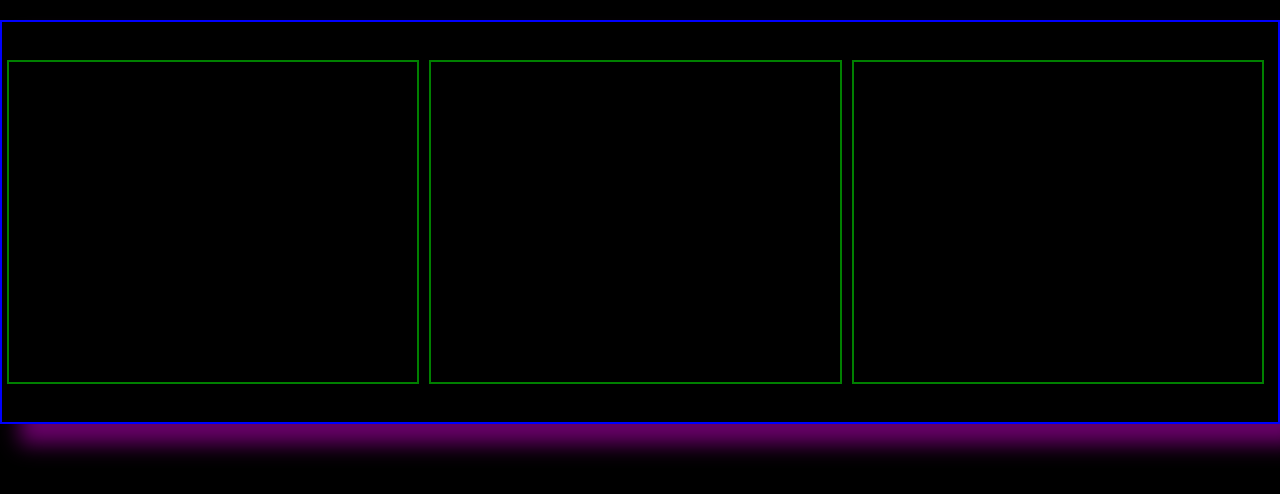
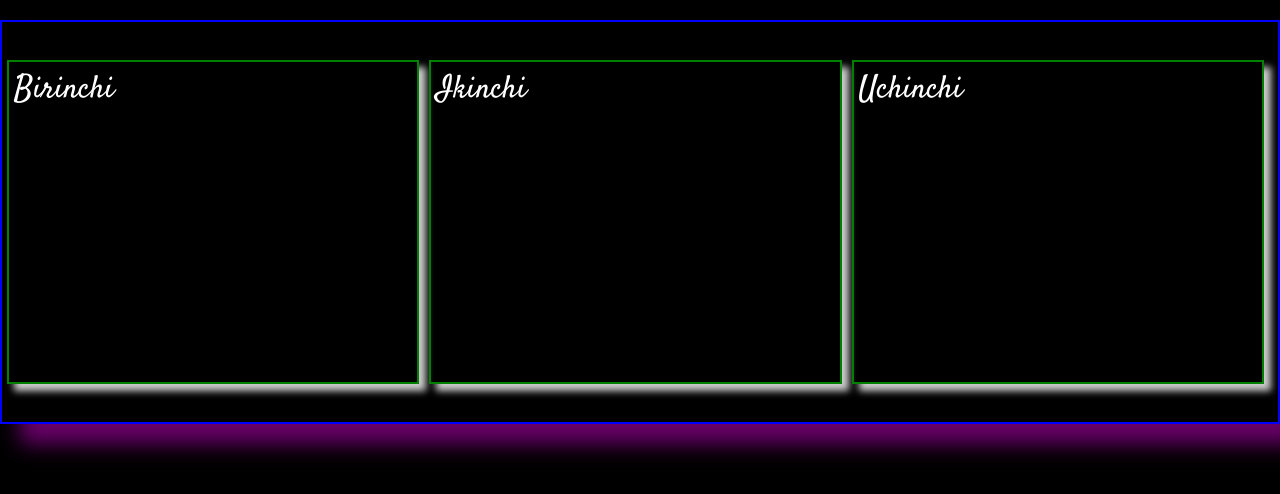
Before and after one commit to Islombek175/Web-Site, a plain HTML site: page index.html in a window 1280 px wide. Drawn offline with Linux system fonts and the light colour scheme.

Commit message:
HTMl ga p tegi qoshdim

```diff
--- a/index.html
+++ b/index.html
@@ -5,12 +5,21 @@
     <meta name="viewport" content="width=device-width, initial-scale=1.0">
     <title>Document</title>
     <link rel="stylesheet" href="./main.css">
+    <link rel="preconnect" href="https://fonts.googleapis.com">
+<link rel="preconnect" href="https://fonts.gstatic.com" crossorigin>
+<link href="https://fonts.googleapis.com/css2?family=Satisfy&display=swap" rel="stylesheet">
 </head>
 <body>
     <div class="container">
-        <div class="box1 box"></div>
-        <div class="box2 box"></div>
-        <div class="box3 box"></div>
+        <div class="box1 box">
+            <p>Birinchi</p>
+        </div>
+        <div class="box2 box">
+            <p>Ikinchi</p>
+        </div>
+        <div class="box3 box">
+            <p>Uchinchi</p>
+        </div>
     </div>
 </body>
 </html>
--- a/main.css
+++ b/main.css
@@ -21,4 +21,13 @@ body {
     height: 80%;
     border: 2px solid green;
     margin: auto 5px;
+    box-shadow: 7px 7px 7px rgba(255, 255, 255, 0.8)
 }
+
+.box p {
+    color: white;
+    font-size: 2rem;
+    margin: 5px;
+    font-family: "Satisfy", serif;
+    font-style: normal;
+}
```
